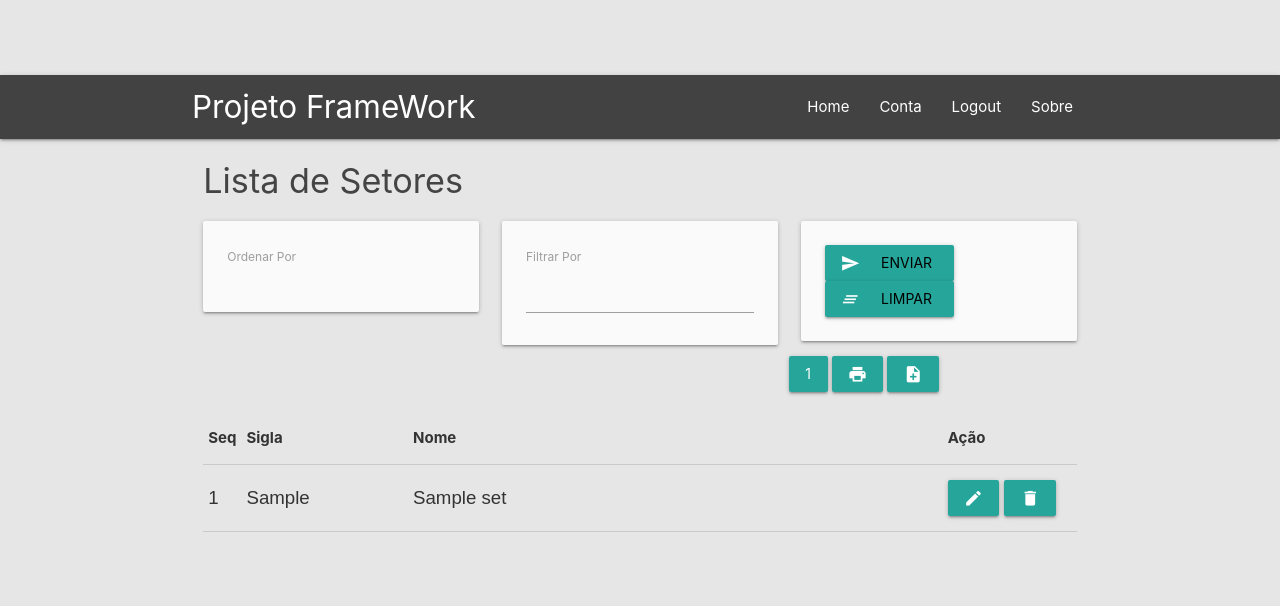
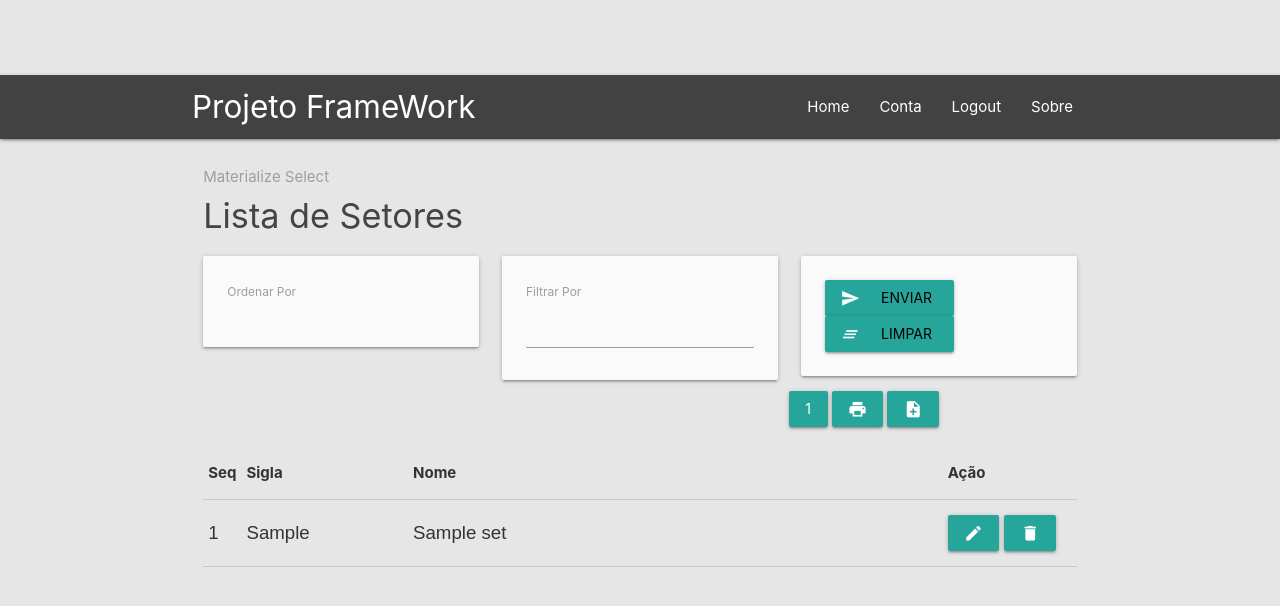
Before and after one commit to AcarlosSoares/framework_md, a Flask app: page /setor/acessar in a window 1280 px wide. Shown: the top 606 px of the page. Run offline with Flask 2, Linux system fonts and the light colour scheme; a user stored in the database is signed in; tables that the repository leaves empty hold one stand-in row (values such as "Sample post"); some libraries are stand-ins or nearby versions.

Commit message:
Atualização lista setor

```diff
--- a/app/setor/templates/lista_setor.html
+++ b/app/setor/templates/lista_setor.html
@@ -3,6 +3,20 @@
 
 <!-- fonte: https://material.io/resources/icons/?icon=add_box&style=outline -->
 <!-- fonte: http://google.github.io/material-design-icons/ -->
+
+	<div class="row">
+	<div class="col s12">
+  <div class="input-field">
+    <select>
+      <!-- <option value="" disabled selected>Choose your option</option> -->
+      <option value="1">Option 1</option>
+      <option value="2">Option 2</option>
+      <option value="3">Option 3</option>
+    </select>
+    <label>Materialize Select</label>
+  </div>
+  </div>
+  </div>
 
 	<div class="col s12">
 
@@ -16,6 +30,8 @@
 			<!-- Painel de Ordenação e Pesquisa -->
 			<form action="{{ url_for('setor.acessar') }}" method="POST">
 				{{ form.csrf_token }}
+
+
 
 				<div class="col s4">
 					<div class="card-panel grey lighten-5">
--- a/app/templates/layout.html
+++ b/app/templates/layout.html
@@ -8,6 +8,7 @@
 
   <!--Import materialize.css-->
   <link rel="stylesheet" href="https://cdnjs.cloudflare.com/ajax/libs/materialize/1.0.0-beta/css/materialize.min.css">
+
   <link rel="stylesheet" href="css/main.css">
 
   <script defer src="https://use.fontawesome.com/releases/v5.0.9/js/all.js" integrity="sha384-8iPTk2s/jMVj81dnzb/iFR2sdA7u06vHJyyLlAd4snFpCl/SnyUjRrbdJsw1pGIl" crossorigin="anonymous">
@@ -144,6 +145,7 @@
   <script src="https://cdnjs.cloudflare.com/ajax/libs/materialize/1.0.0-beta/js/materialize.min.js"></script>
 
   <script>
+
     // Sidenav
     const sideNav = document.querySelector('.sidenav');
     M.Sidenav.init(sideNav, {});
@@ -158,6 +160,16 @@
         M.Dropdown.init(dropdowns[i]);
     }
 
+    //Select
+    document.addEventListener('DOMContentLoaded', function() {
+      var elems = document.querySelectorAll('select');
+      var instances = M.FormSelect.init(elems, options);
+    });
+
+    $(document).ready(function(){
+      $('select').formSelect();
+    });
+
 
 
   </script>
```
